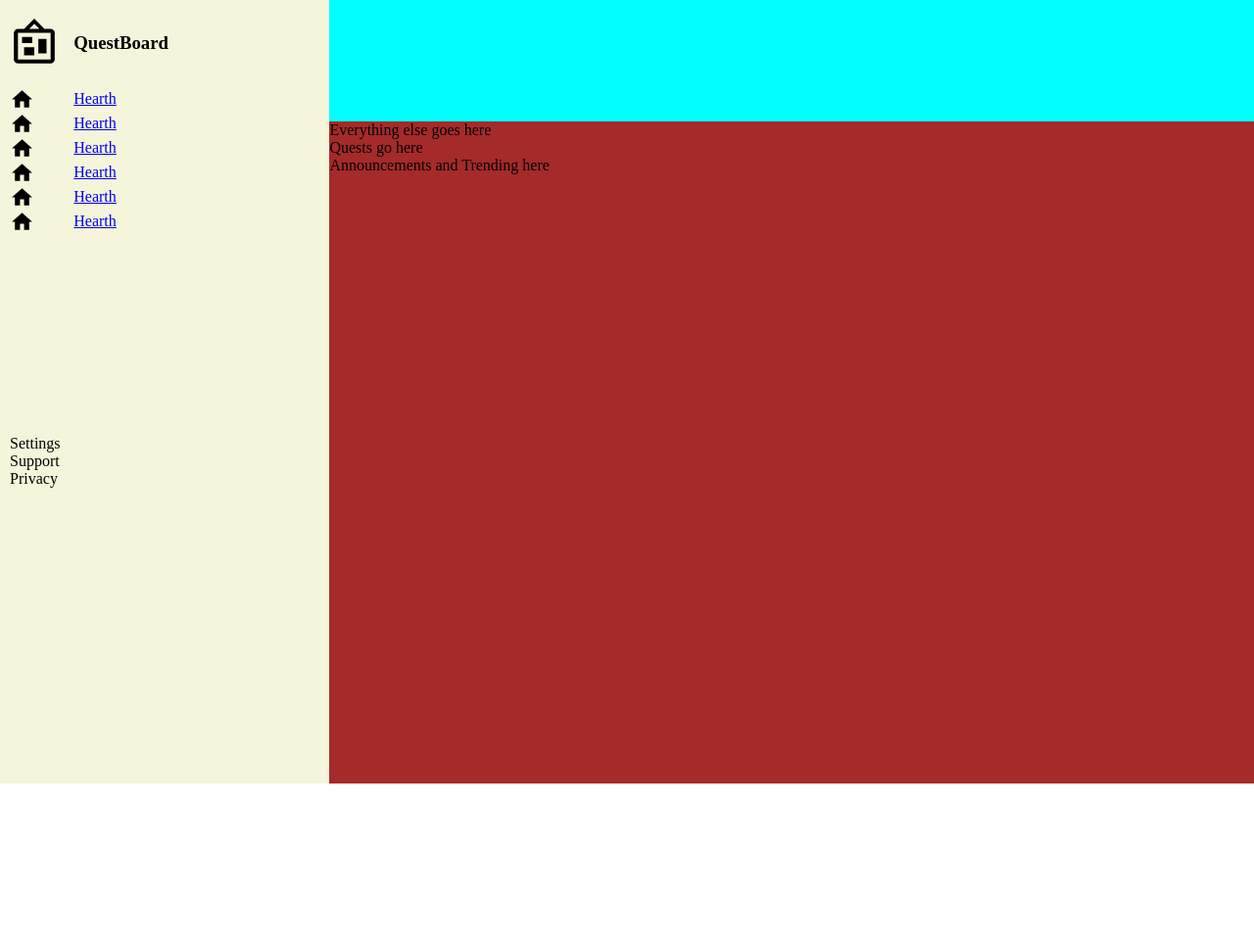
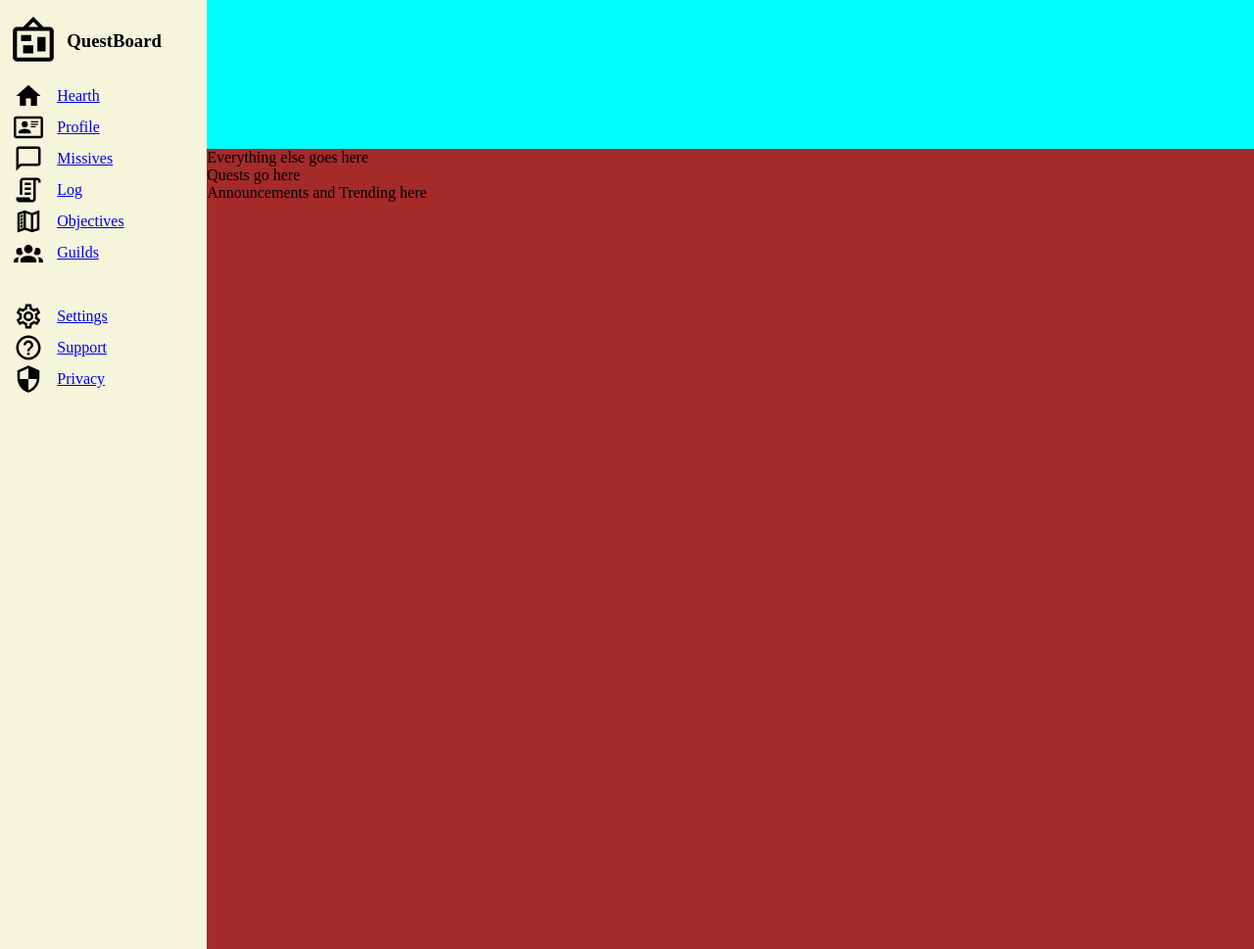
Before and after one commit to PiraTechnics/QuestBoard, a plain HTML site: page index.html in a window 1280 px wide. Shown: the whole page at 98% size. Before the commit the page ends 800 px from the top, so only its background shows below. Drawn offline with Linux system fonts and the light colour scheme.

Commit message:
Sidebar visually complete

```diff
--- a/index.html
+++ b/index.html
@@ -27,30 +27,39 @@
                 <a href="#">Hearth</a>
             </div>
             <div class="menu-item">
-                <img src="assets/home.svg" alt="home" class="icon">
-                <a href="#">Hearth</a>
+                <img src="assets/card-account-details-outline.svg" alt="home" class="icon">
+                <a href="#">Profile</a>
             </div>
             <div class="menu-item">
-                <img src="assets/home.svg" alt="home" class="icon">
-                <a href="#">Hearth</a>
+                <img src="assets/message-outline.svg" alt="home" class="icon">
+                <a href="#">Missives</a>
             </div>
             <div class="menu-item">
-                <img src="assets/home.svg" alt="home" class="icon">
-                <a href="#">Hearth</a>
+                <img src="assets/script-text-outline.svg" alt="home" class="icon">
+                <a href="#">Log</a>
             </div>
             <div class="menu-item">
-                <img src="assets/home.svg" alt="home" class="icon">
-                <a href="#">Hearth</a>
+                <img src="assets/map-legend.svg" alt="home" class="icon">
+                <a href="#">Objectives</a>
             </div>
             <div class="menu-item">
-                <img src="assets/home.svg" alt="home" class="icon">
-                <a href="#">Hearth</a>
+                <img src="assets/account-group.svg" alt="home" class="icon">
+                <a href="#">Guilds</a>
             </div>
         </div>
         <div id="second-menu">
-            <div class="menu-item">Settings</div>
-            <div class="menu-item">Support</div>
-            <div class="menu-item">Privacy</div>
+            <div class="menu-item">
+                <img src="assets/cog-outline.svg" alt="home" class="icon">
+                <a href="#">Settings</a>
+            </div>
+            <div class="menu-item">
+                <img src="assets/help-circle-outline.svg" alt="home" class="icon">
+                <a href="#">Support</a>
+            </div>
+            <div class="menu-item">
+                <img src="assets/security.svg" alt="home" class="icon">
+                <a href="#">Privacy</a>
+            </div>
         </div>
     </nav>
     <main class="content">Everything else goes here
--- a/style.css
+++ b/style.css
@@ -17,14 +17,21 @@ body {
     grid-area: head;
     background-color: aqua;
     display: grid;
+    min-width: 80vw;
+    max-width: 90vw;
+    grid-template-columns: 3fr 2fr;
+    grid-template-rows: repeat(2, 1fr);
 }
 
 /* Sidebar and children */
 .sidebar {
     grid-area: side;
+    min-width: 200px;
+    max-width: 20vw;
     background-color: beige;
     display: grid;
-    grid-template-rows: 1fr repeat(2, 4fr);
+    grid-template-rows: 1fr repeat(4, 3fr);
+    gap: 10px;
 }
 
 .menu-item {
@@ -33,17 +40,20 @@ body {
         minmax(10px, 20%) minmax(20px, 80%);
     justify-items: start;
     align-items: center;
-    padding-left: 10px;
+    padding-left: 20px;
+    padding-top: 2px;
 }
 
-
-
 .icon {
-    width: 25px;
+    width: 30px;
+    justify-self: center;
+    padding-right: 20px;
 }
 
-.logo > img {
+.logo > * {
     width: 50px;
+    padding-top: 10px;
+    margin-left: 10px;
 }
 
 
```
Also changed, not shown: assets/account-circle.svg (added), assets/bell-ring-outline.svg (added), assets/cog-outline.svg (added), assets/eye-plus-outline.svg (added), assets/help-circle-outline.svg (added), assets/magnify.svg (added), assets/security.svg (added), assets/share-variant-outline.svg (added), assets/shield-outline.svg (added), assets/star-plus-outline.svg (added).
